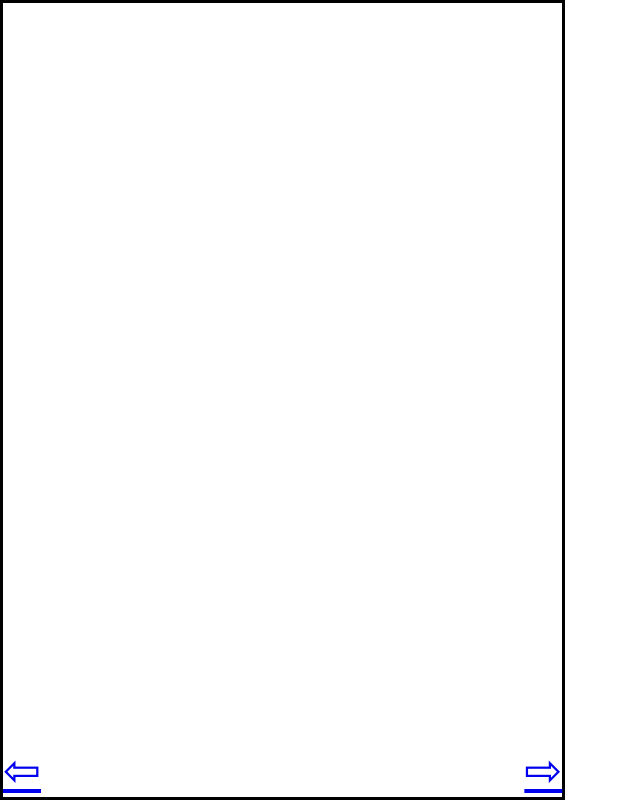
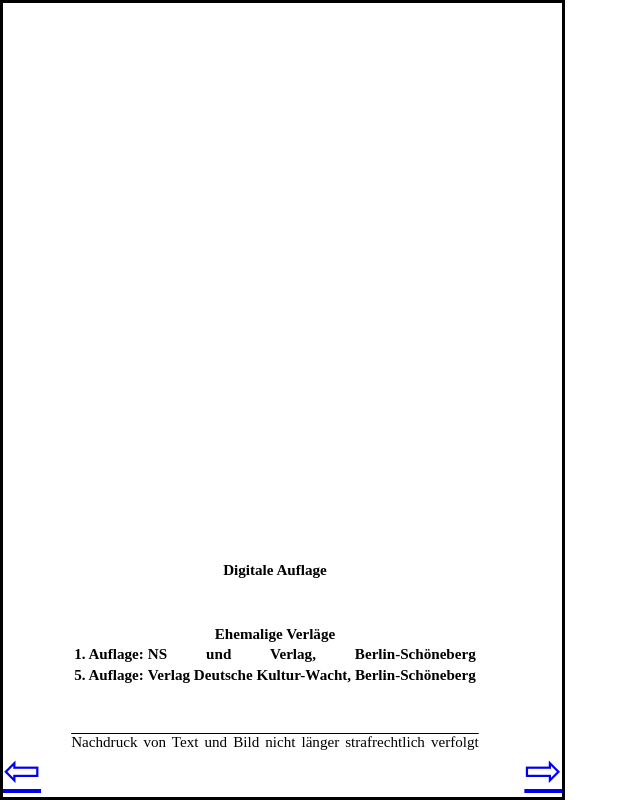
Before and after one commit to DigitalesSchrifttum/Sturm-33-Hans-Maikowski, a website: page 02.html in a window 1280 px wide. Shown: the whole page, without its empty margins (0-640 px from the left). Drawn offline with nearby package versions, Linux system fonts and the light colour scheme; files that its build step writes are made by us from their sources.

Commit message:
page 02 added

```diff
--- a/02.html
+++ b/02.html
@@ -5,9 +5,49 @@
 		<meta name="viewport" content="width=device-width, initial-scale=1.0" />
 		<link rel="stylesheet" href="format.css" />
 		<title>Titel</title>
+		<style>
+			table {
+				width: 100%;
+				text-align: left;
+			}
+			th:last-child {
+				text-align-last: justify;
+			}
+			.textarea {
+				text-align: center;
+			}
+			.verlag {
+				display: inline-flex;
+				flex-direction: column;
+			}
+			.copyright {
+				text-decoration: overline;
+				text-align-last: justify;
+			}
+		</style>
 	</head>
 	<body>
-		<div class="textarea even"></div>
+		<div class="textarea even center">
+			<strong>Digitale Auflage</strong>
+			<hr />
+			<div class="verlag">
+				<strong>Ehemalige Verläge</strong>
+				<table>
+					<tr>
+						<th>1. Auflage:</th>
+						<th>NS und Verlag, Berlin-Schöneberg</th>
+					</tr>
+					<tr>
+						<th>5. Auflage:</th>
+						<th>Verlag Deutsche Kultur-Wacht, Berlin-Schöneberg</th>
+					</tr>
+				</table>
+				<hr />
+				<span class="copyright">
+					Nachdruck von Text und Bild nicht länger strafrechtlich verfolgt</span
+				>
+			</div>
+		</div>
 		<div class="page-link-area">
 			<a href="./01.html">⇦</a><a href="./03.html">⇨</a>
 		</div>
--- a/format.sass
+++ b/format.sass
@@ -1,3 +1,4 @@
+@use "sass:math"
 $pagewidth: 148mm
 $pageheight: 210mm
 $font: "Times New Roman", Times, serif
@@ -111,5 +112,5 @@ div.picture-placeholder
 	width: 0
 
 hr
-	margin: $pagemargin
-	margin-block: 0
+	margin: math.div($pagemargin, 2)
+	visibility: hidden
```
